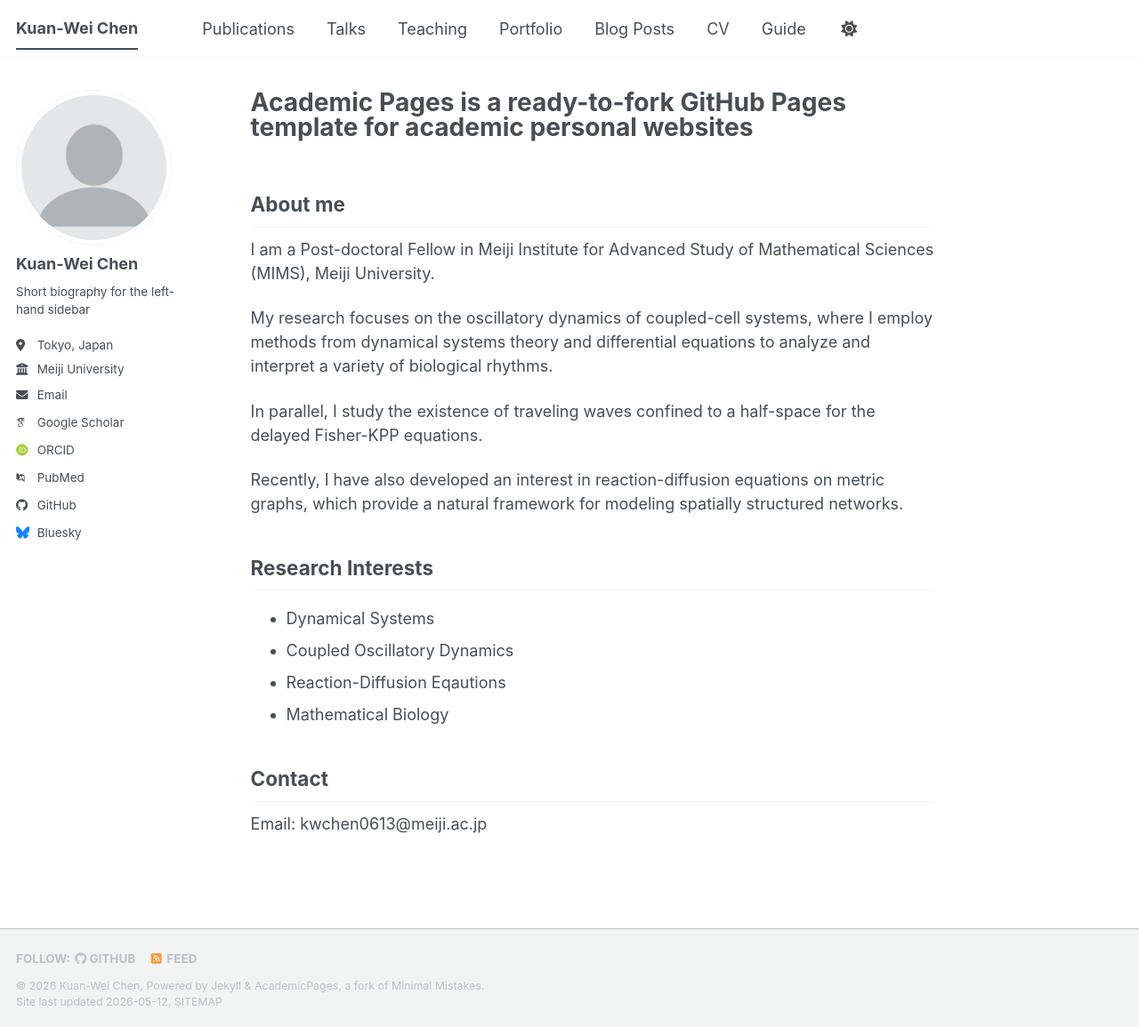
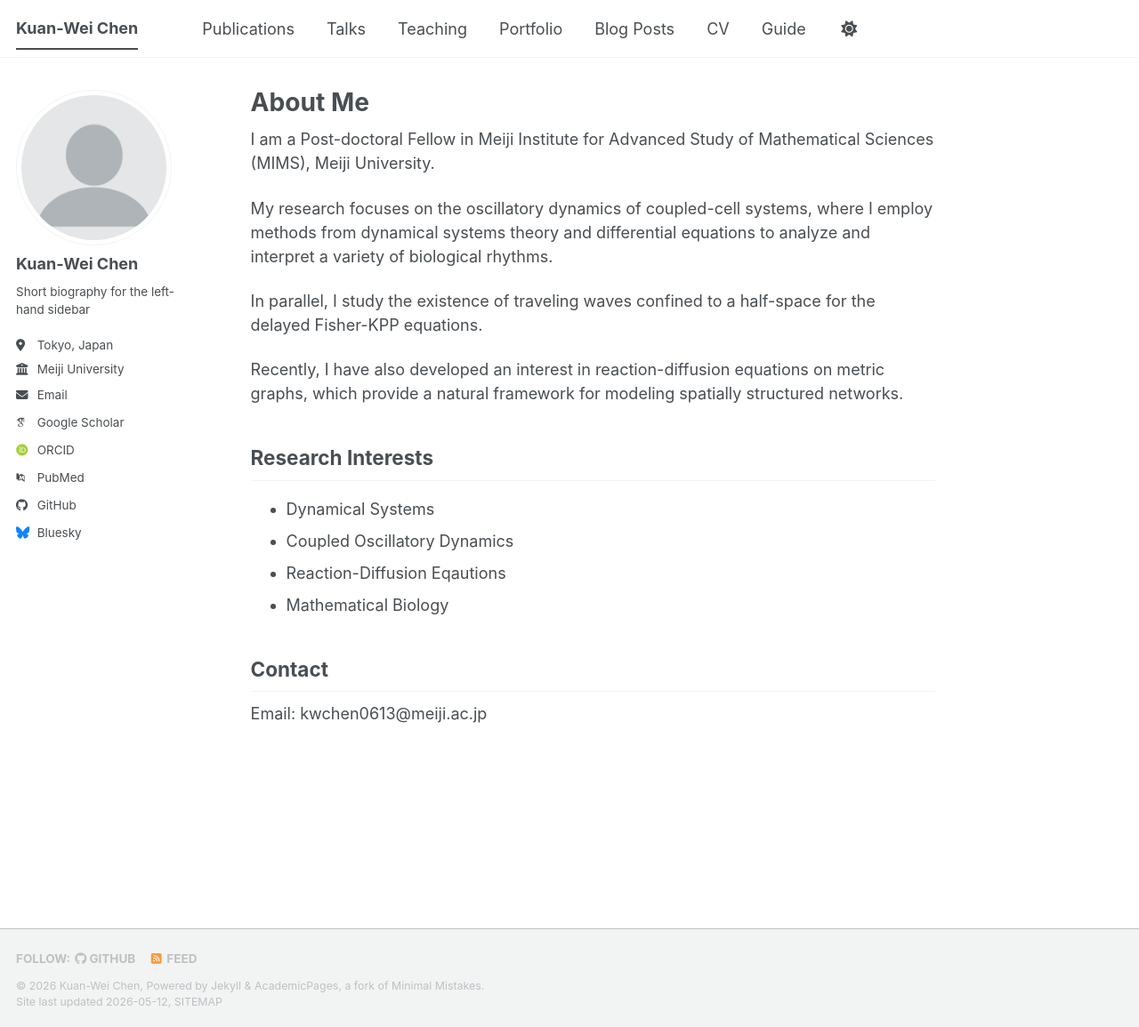
Before and after one commit to kwchen0613/kwchen0613.github.io, a Jekyll site: the page built from _pages/about.md, in a window 1280 px wide and 1155 px high. Shown: the whole window at 89% size. Built offline with Jekyll 4.4.1, drawn with Linux system fonts in a browser that asks for light colours; some web fonts are replaced; a script bundle is joined from its source files by our own code; library files that are not in the unit come from our copies.

Commit message:
Update about.md

```diff
--- a/_pages/about.md
+++ b/_pages/about.md
@@ -1,13 +1,11 @@
 ---
 permalink: /
-title: "Academic Pages is a ready-to-fork GitHub Pages template for academic personal websites"
+title: "About Me"
 author_profile: true
 redirect_from:
   - /about/
   - /about.html
 ---
-
-## About me
 
 I am a Post-doctoral Fellow in Meiji Institute for Advanced Study of Mathematical Sciences (MIMS), Meiji University.
 
```
